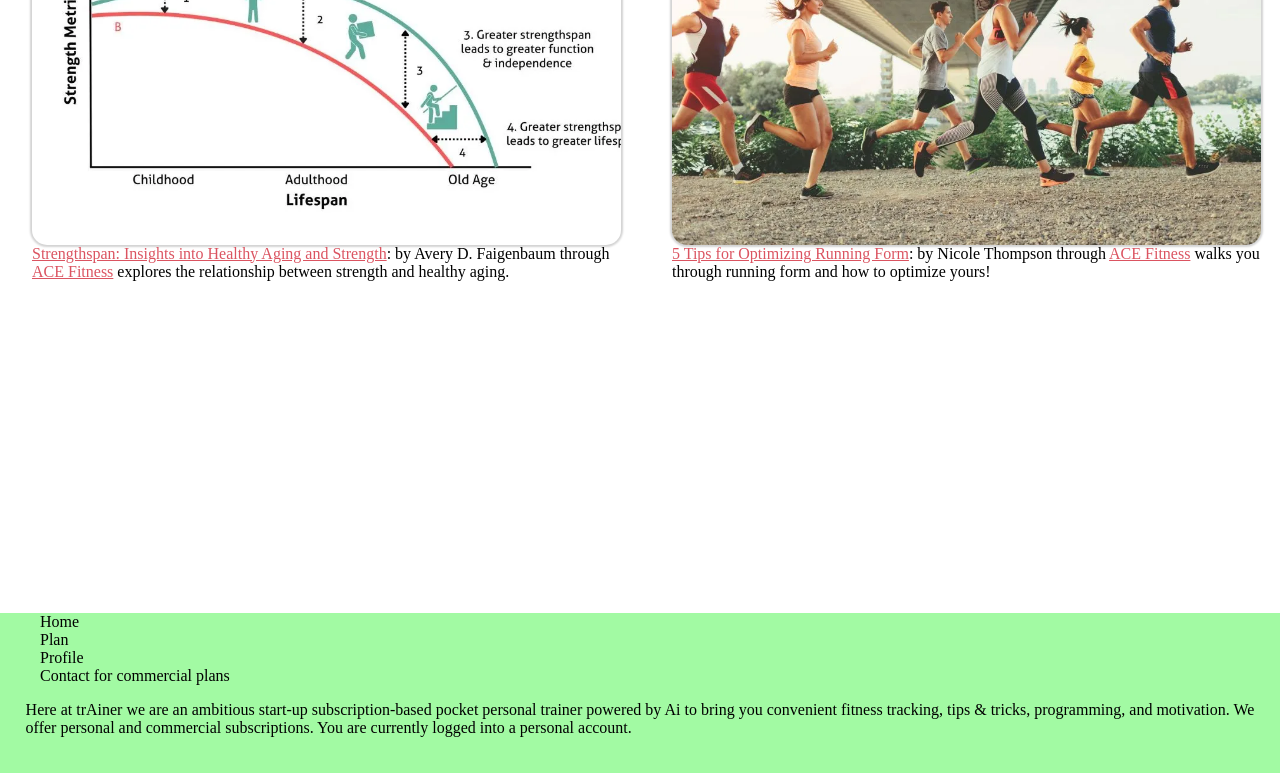
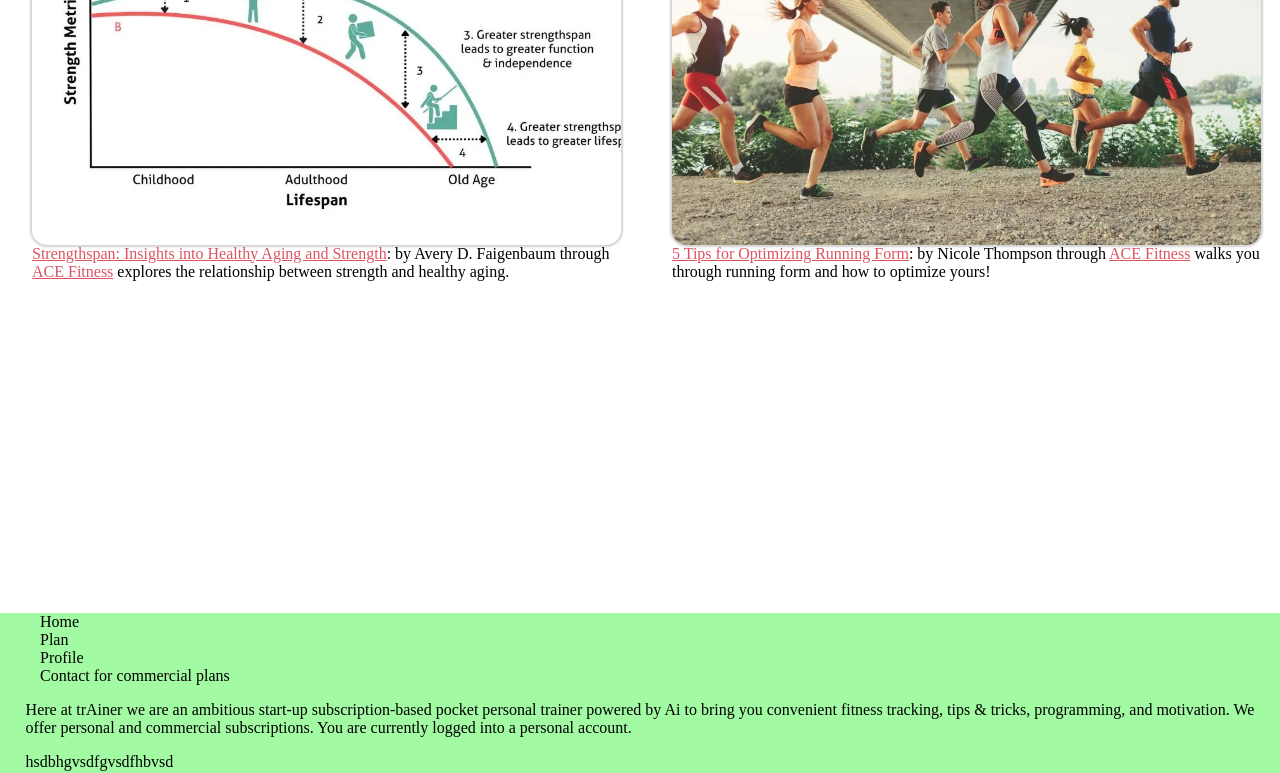
Before and after one commit to yatesm147/Final-Project, a plain HTML site: page index.html in a window 1280 px wide. Shown: the part 1379-2152 px from the top of the page. Drawn offline with Linux system fonts and the light colour scheme.

Commit message:
Update index.html

```diff
--- a/index.html
+++ b/index.html
@@ -73,6 +73,7 @@
         </ul>
 
         <p>Here at trAiner we are an ambitious start-up subscription-based pocket personal trainer powered by Ai to bring you convenient fitness tracking, tips & tricks, programming, and motivation. We offer personal and commercial subscriptions. You are currently logged into a personal account.</p>
+        <p>hsdbhgvsdfgvsdfhbvsd</p>
     </footer>
 
 </body>
```
